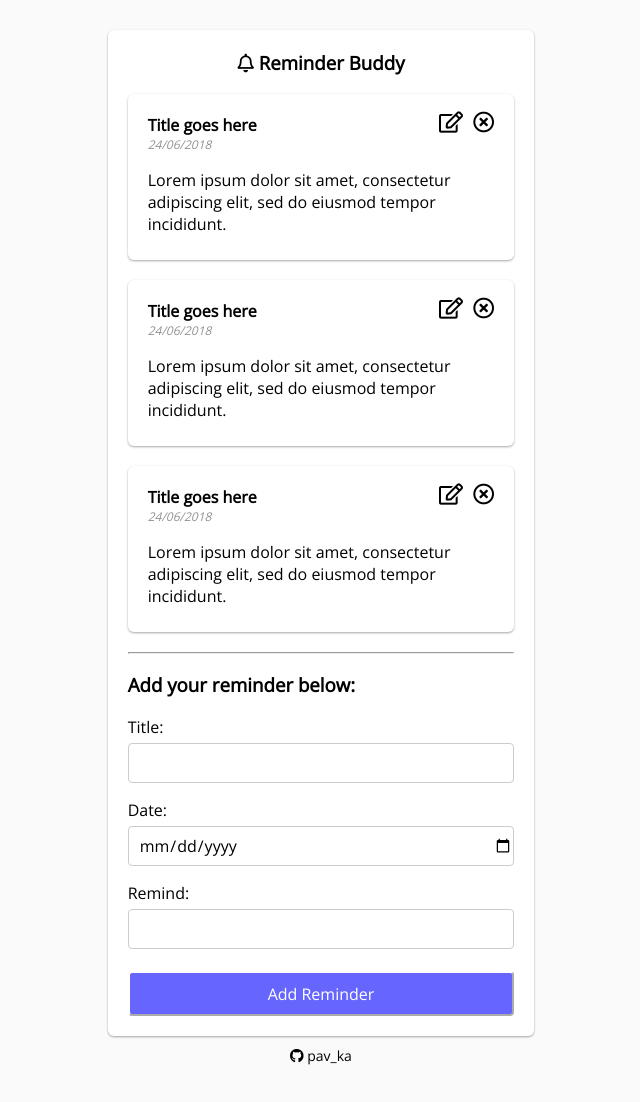
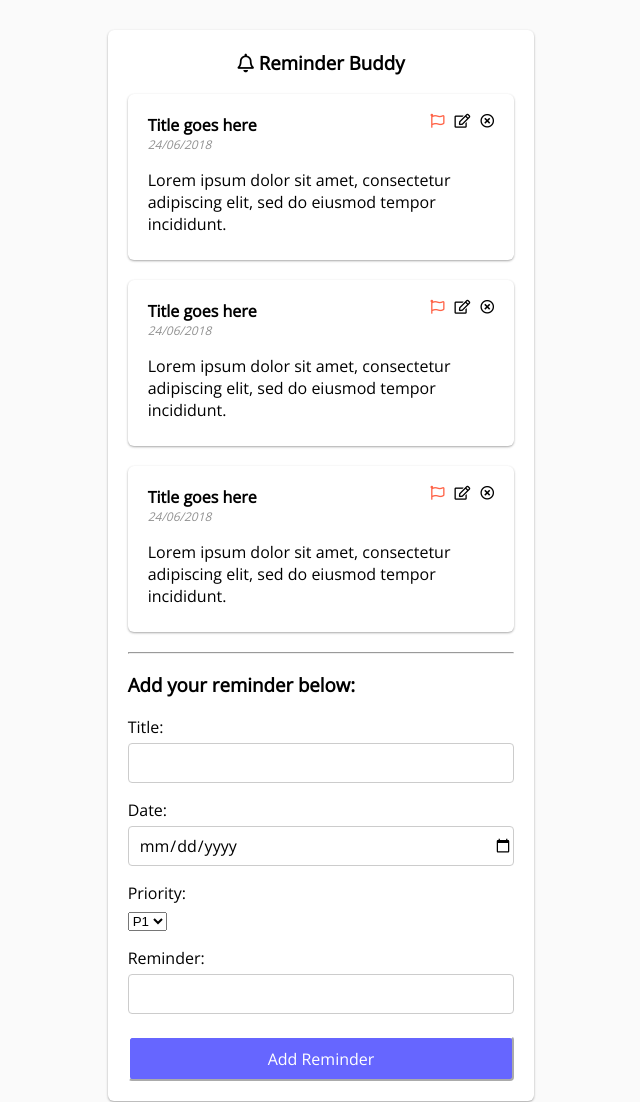
Before and after one commit to pawelklasa/reminder-project, a plain HTML site: page index.html in a window 1280 px wide. Shown: the top 1102 px of the page, without its empty margins (319-959 px from the left). Drawn offline with nearby package versions, Linux system fonts and the light colour scheme.

Commit message:
added priority flags

```diff
--- a/index.html
+++ b/index.html
@@ -19,8 +19,9 @@
       <div class="item-holder">
         <div class="item card-item">
           <h4>Title goes here</h4>
-          <i class="far fa-times-circle fa-lg close"></i>
-          <i class="far fa-edit fa-lg edit"></i>
+          <i class="far fa-times-circle fa-sm close"></i>
+          <i class="far fa-edit fa-sm edit"></i>
+          <i class="far fa-flag fa-sm priority" style="color:Tomato"></i>
           <p class="no-p-margin date">24/06/2018</p>
           <p>Lorem ipsum dolor sit amet, consectetur adipiscing elit, sed do
             eiusmod tempor incididunt.</p>
@@ -30,8 +31,9 @@
       <div class="item-holder">
           <div class="item card-item">
             <h4>Title goes here</h4>
-            <i class="far fa-times-circle fa-lg close"></i>
-            <i class="far fa-edit fa-lg edit"></i>
+            <i class="far fa-times-circle fa-sm close"></i>
+            <i class="far fa-edit fa-sm edit"></i>
+            <i class="far fa-flag fa-sm priority" style="color:Tomato"></i>
             <p class="no-p-margin date">24/06/2018</p>
             <p>Lorem ipsum dolor sit amet, consectetur adipiscing elit, sed do
               eiusmod tempor incididunt.</p>
@@ -41,8 +43,9 @@
         <div class="item-holder">
             <div class="item card-item">
               <h4>Title goes here</h4>
-              <i class="far fa-times-circle fa-lg close"></i>
-              <i class="far fa-edit fa-lg edit"></i>
+              <i class="far fa-times-circle fa-sm close"></i>
+              <i class="far fa-edit fa-sm edit"></i>
+              <i class="far fa-flag fa-sm priority" style="color:Tomato"></i>
               <p class="no-p-margin date">24/06/2018</p>
               <p>Lorem ipsum dolor sit amet, consectetur adipiscing elit, sed do
                 eiusmod tempor incididunt.</p>
@@ -59,7 +62,14 @@
         <p>Date:</p>
         <input class="input" type="date" name="firstname" value="">
         <br>
-        <p>Remind:</p>
+        <p>Priority:</p>
+        <select>
+            <option>P1</option>
+            <option>P2</option>
+            <option>P3</option>
+        </select>
+        <br>
+        <p>Reminder:</p>
         <input class="input" type="text" name="lastname" value="">
         <br><br>
         <input class="btn" type="submit" value="Add Reminder">
--- a/style.css
+++ b/style.css
@@ -8,7 +8,7 @@ body {
 .container {
   display: grid;
   grid-auto-columns: 1fr;
-  grid-auto-rows: 1fr;
+  grid-auto-rows: 1fr, 100px;
   margin-top: 30px;
   grid-template-areas:
     'columm card column'
@@ -89,6 +89,11 @@ p {
 
 .edit {
   float: right;
+  margin-left: 10px;
+}
+
+.priority {
+  float: right;
 }
 
 .card-item {
```
